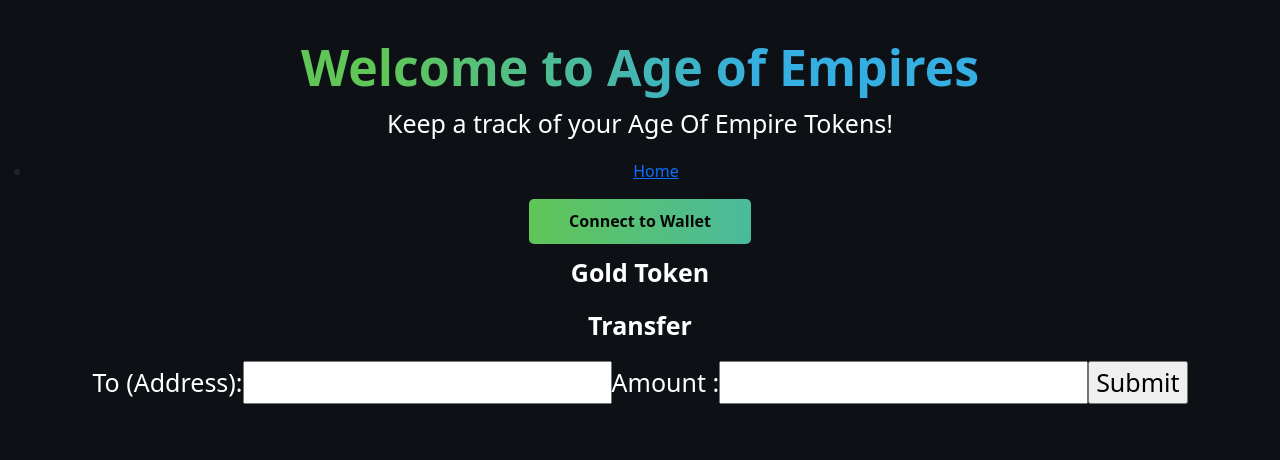
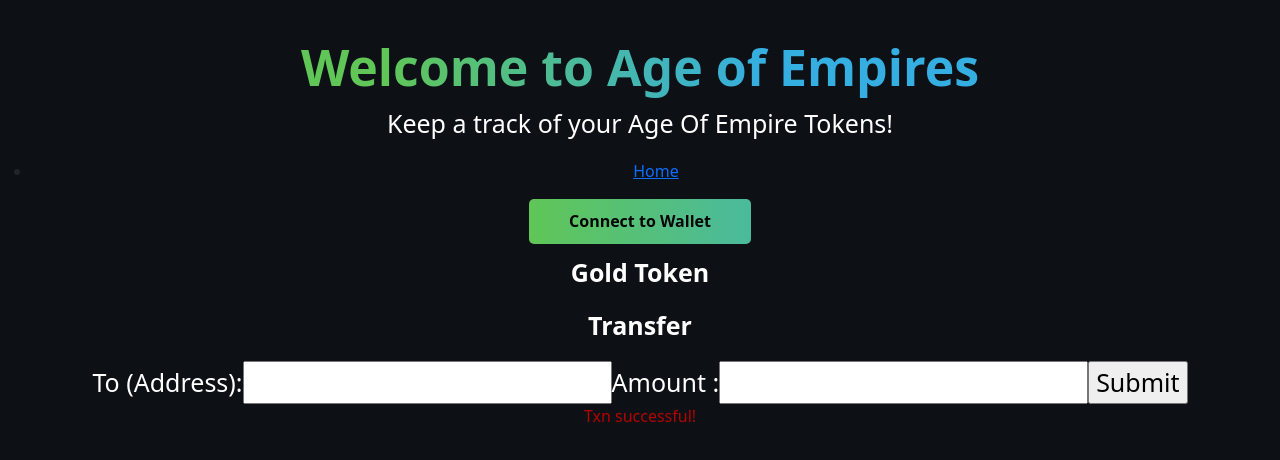
Before and after one commit to Ayush-Jalan/ERC20_Token, a React (Create React App) app in the folder app/: page /Gold/Transfer in a window 1280 px wide. Shown: the top 460 px of the page. Built offline with nearby package versions, Linux system fonts and the light colour scheme.

Commit message:
error handling final

```diff
--- a/app/src/pages/Fruit/Transfer.js
+++ b/app/src/pages/Fruit/Transfer.js
@@ -55,6 +55,7 @@
         <input className="butt" type="submit" value="Submit" />
         </form>
         {error && <div className="er">{error}</div>}
+        {!error && <div className="er">Txn successful!</div>}
     </div>
   );
 };
--- a/app/src/pages/Gold/Transfer.js
+++ b/app/src/pages/Gold/Transfer.js
@@ -55,6 +55,7 @@
         <input className="butt" type="submit" value="Submit" />
         </form>
         {error && <div className="er">{error}</div>}
+        {!error && <div className="er">Txn successful!</div>}
     </div>
   );
 };
--- a/app/src/pages/Stone/Transfer.js
+++ b/app/src/pages/Stone/Transfer.js
@@ -54,6 +54,7 @@
         <input className="butt" type="submit" value="Submit" />
         </form>
         {error && <div className="er">{error}</div>}
+        {!error && <div className="er">Txn successful!</div>}
     </div>
   );
 };
--- a/app/src/pages/Wood/Transfer.js
+++ b/app/src/pages/Wood/Transfer.js
@@ -54,6 +54,7 @@
         <input className="butt" type="submit" value="Submit" />
         </form>
         {error && <div className="er">{error}</div>}
+        {!error && <div className="er">Txn successful!</div>}
     </div>
   );
 };
```
